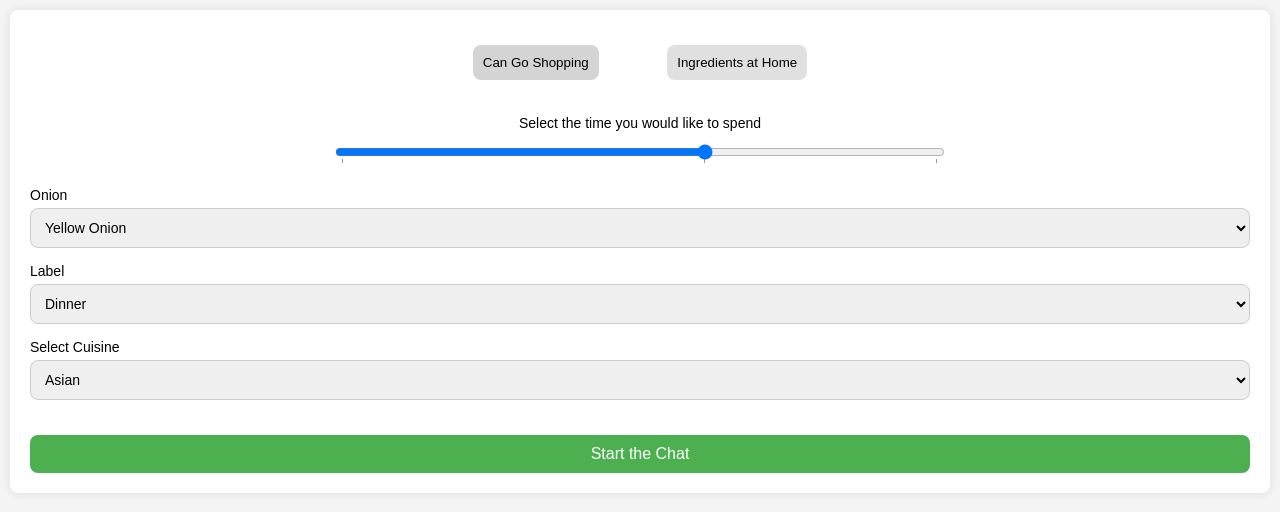
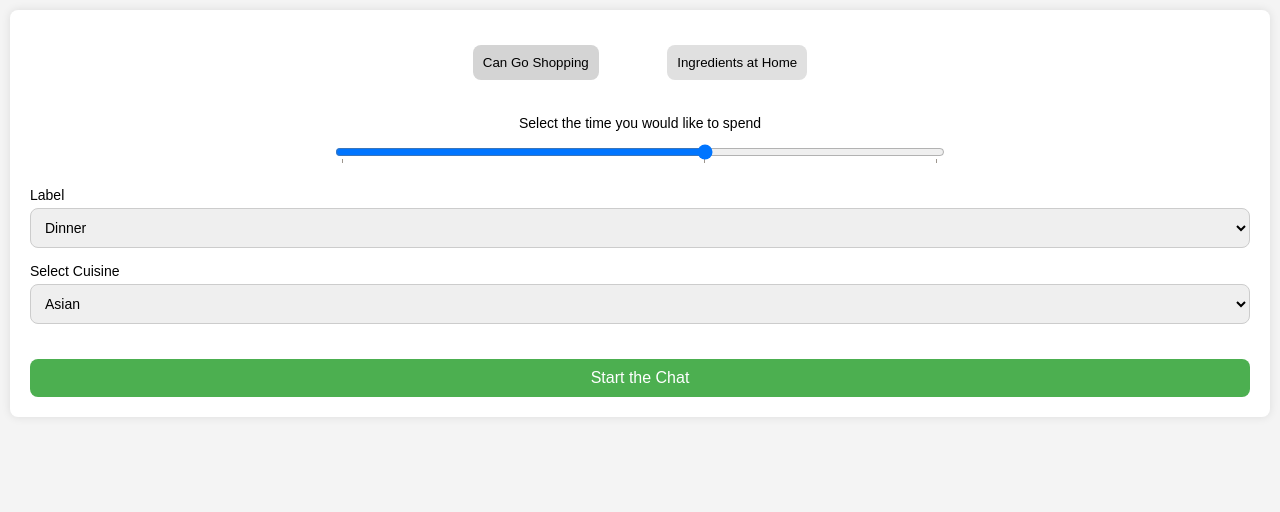
Before and after one commit to EfeCemE/PersonalChef, a Flask app: page / in a window 1280 px wide. Shown: the top 512 px of the page. Run offline with Flask 3, Linux system fonts and the light colour scheme.

Commit message:
Update index.html

```diff
--- a/templates/index.html
+++ b/templates/index.html
@@ -177,13 +177,6 @@ body {
             </datalist>
         </div>
         <div class="dropdowns">
-            <label for="Ingredients">Onion</label>
-            <select id="ingredients">
-                <option value="yellow">Yellow Onion</option>
-                <option value="red">Red Onion</option>
-                <option value="green">Green Onion</option>
-                <option value="shallot">Shallot</option>
-            </select>
 
             <label for="meal-type">Label</label>
             <select id="meal-type">
```
